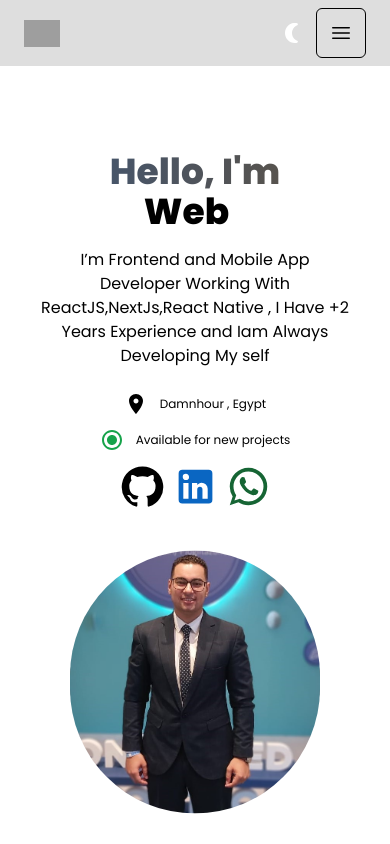
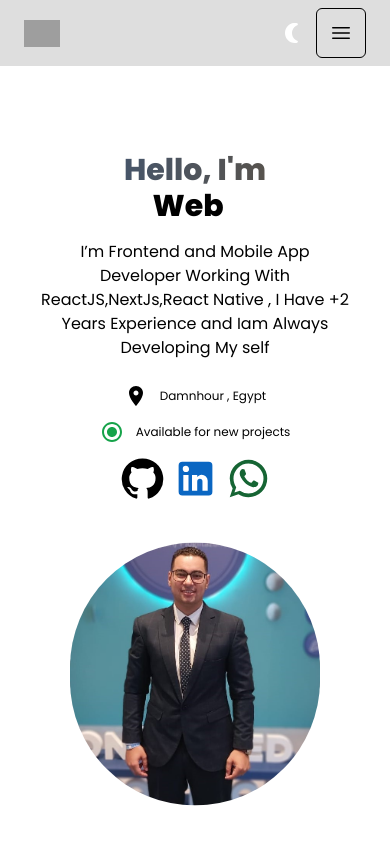
Before and after one commit to Moustafa-Elsayed/personal-portfolio, a Next.js app: page / in a window 390 px wide. Shown: the top 844 px of the page. Built offline with nearby package versions, Linux system fonts and the light colour scheme; grey boxes are pictures that could not be loaded.

Commit message:
fixed issue

```diff
--- a/src/components/HeroSection.jsx
+++ b/src/components/HeroSection.jsx
@@ -21,7 +21,7 @@ const HeroSection = () => {
           transition={{ duration: 0.5 }}
           className="col-span-8 place-self-center text-center sm:text-left justify-self-start pt-10 "
         >
-          <h1 className="dark:text-white text-balck mb-4 text-4xl sm:text-5xl lg:text-8xl lg:leading-normal font-extrabold">
+          <h1 className="dark:text-white text-balck mb-4 text-3xl sm:text-5xl lg:text-8xl lg:leading-normal font-extrabold">
             <span className="text-transparent bg-clip-text  bg-gradient-to-r from-slate-600 to-stone-600 dark:from-gray-200 dark:to-zinc-700">
               Hello, I&apos;m{" "}
             </span>
```
